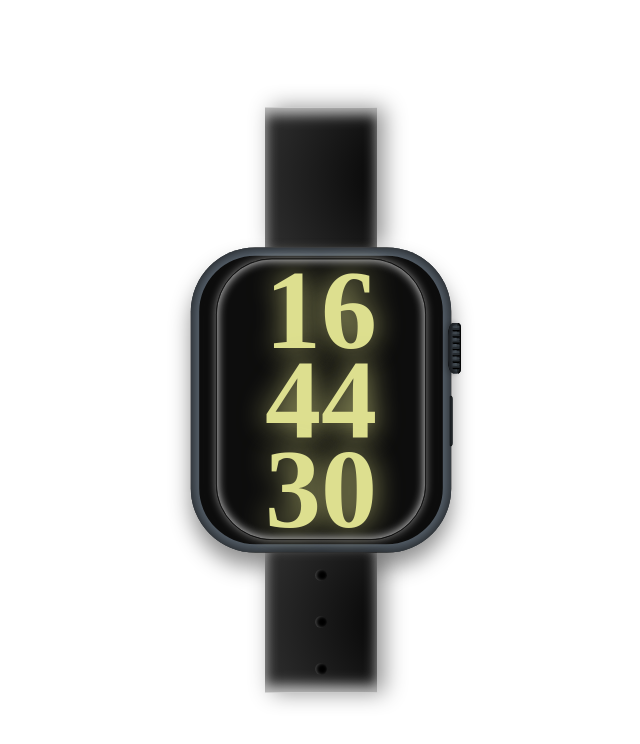
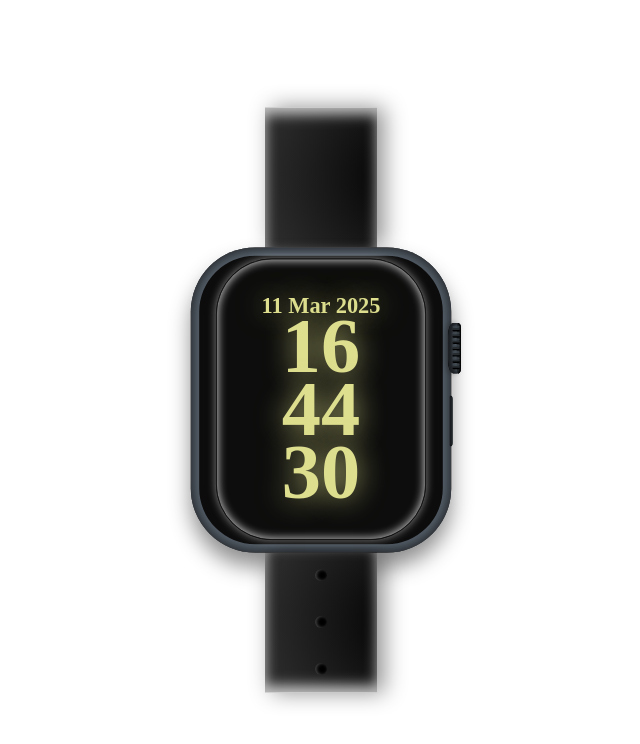
Before and after one commit to alvaromoises/RelojJS, a plain HTML site: page index.html in a window 1280 px wide. Shown: the whole page, without its empty margins (319-959 px from the left). Drawn offline with Linux system fonts and the light colour scheme.

Commit message:
agregacion de fecha

```diff
--- a/index.html
+++ b/index.html
@@ -11,6 +11,7 @@
 <body id="tiempo">
     <div class="watch">
         <div class="frame">
+            <div id="fecha" class="fecha"></div>
             <div class="text">
                 <div id="horas">00</div>
                 <div id="minutos">00</div>
--- a/reloj.js
+++ b/reloj.js
@@ -5,6 +5,7 @@ console.log(document)
 const horas = document.getElementById('horas')
 const minutos = document.getElementById('minutos')
 const segundos = document.getElementById('segundos')
+const fecha = document.getElementById('fecha')
 
 
 function reloj() {
@@ -13,6 +14,9 @@ function reloj() {
         horas.textContent = date.getHours().toString().padStart(2, 0)
         minutos.textContent = date.getMinutes().toString().padStart(2, 0)
         segundos.textContent = date.getSeconds().toString().padStart(2, 0)
+        let meses = ["Jan", "Feb", "Mar", "Apr", "May", "Jun", "Jul", "Aug", "Sep", "Oct", "Nov", "Dec"]
+        let dia = `${date.getDate().toString().padStart(2, 0)} ${meses[date.getMonth()]} ${date.getFullYear()}`
+        fecha.textContent = dia
     } catch (error) {
         console.log(error)
     }
--- a/style.css
+++ b/style.css
@@ -72,7 +72,16 @@ body {
 
 .text {
     color: #dddf8f;
-    font-size: 10rem;
+    font-size: 7rem;
+    font-family: serif;
+    font-weight: bolder;
+    line-height: 0.8;
+    text-shadow: 0 0 40px #d7d886c7;
+}
+
+.fecha {
+    color: #dddf8f;
+    font-size: 2rem;
     font-family: serif;
     font-weight: bolder;
     line-height: 0.8;
```
